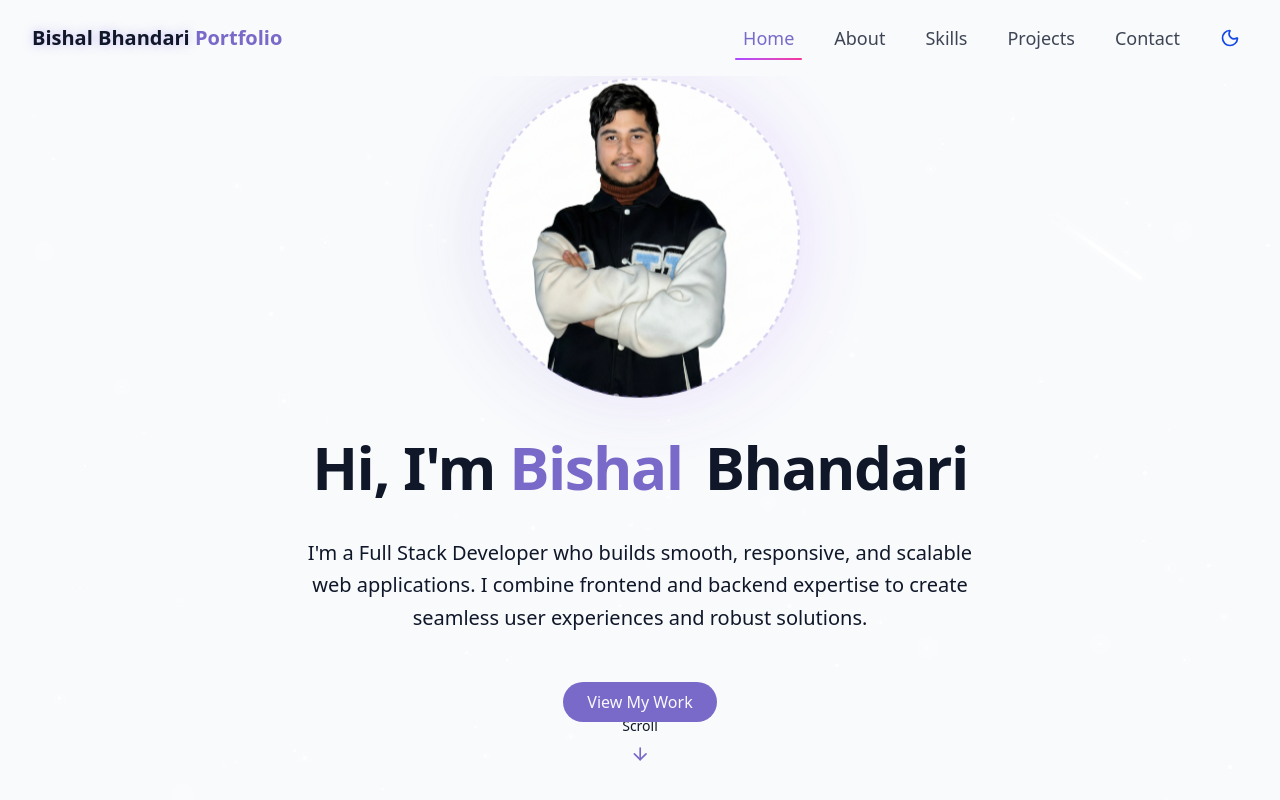
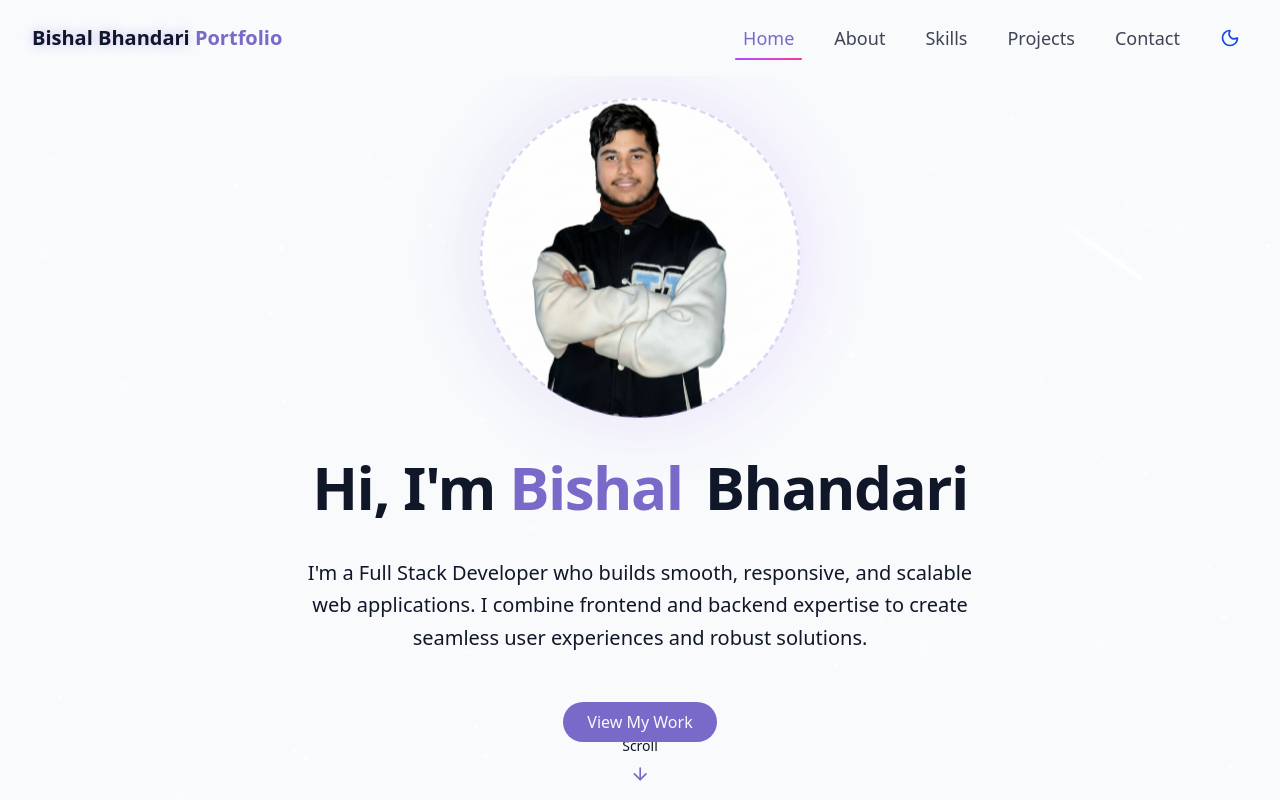
Before and after one commit to 4Bishal/Bishal-Portfolio, a React (Vite) app: page / in a window 1280 px wide. Shown: the top 800 px of the page. Built offline with nearby package versions, Linux system fonts and the light colour scheme.

Commit message:
ui and manifest update

```diff
--- a/src/pages/Home.jsx
+++ b/src/pages/Home.jsx
@@ -27,7 +27,7 @@ export const Home = () => {
 
             {/* Main Content */}
 
-            <main>
+            <main className="pt-5">
                 <HeroSection />
                 <AboutSection />
                 <SkillsSection />
```
Also changed, not shown: public/manifest.json.
